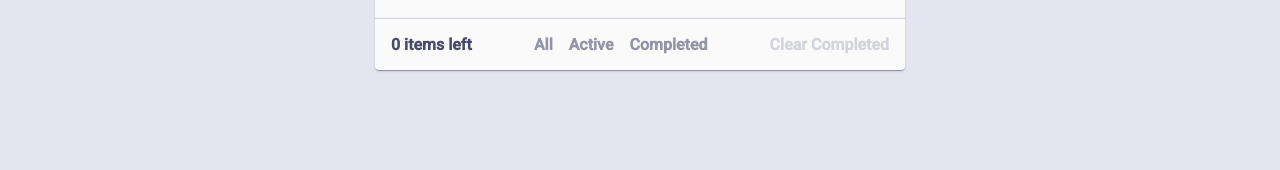
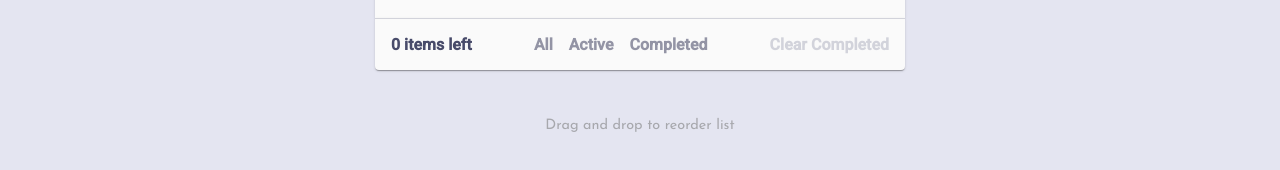
Before and after one commit to Open-Bootcamp/to-do-angular, an Angular app: page / in a window 1280 px wide. Shown: the part 634-804 px from the top of the page. Built offline with nearby package versions, Linux system fonts and the light colour scheme.

Commit message:
Footer Done

```diff
--- a/src/app/app.component.html
+++ b/src/app/app.component.html
@@ -1,2 +1,3 @@
 <app-header></app-header>
 <app-list></app-list>
+<app-footer></app-footer>
--- /dev/null
+++ b/src/app/components/footer/footer.component.css
@@ -0,0 +1,6 @@
+footer {
+  color: #a7a8ad;
+  padding: 3rem 0;
+  text-align: center;
+  font-size: 0.9rem;
+}
--- /dev/null
+++ b/src/app/components/footer/footer.component.html
@@ -0,0 +1,5 @@
+<footer>
+  <div className="footer__copyright">
+    <p>Drag and drop to reorder list</p>
+  </div>
+</footer>
--- /dev/null
+++ b/src/app/components/footer/footer.component.ts
@@ -0,0 +1,15 @@
+import { Component, OnInit } from '@angular/core';
+
+@Component({
+  selector: 'app-footer',
+  templateUrl: './footer.component.html',
+  styleUrls: ['./footer.component.css']
+})
+export class FooterComponent implements OnInit {
+
+  constructor() { }
+
+  ngOnInit(): void {
+  }
+
+}
```
Also changed, not shown: src/app/components/components.module.ts (+9 -1 lines), 1 other file (tests, documents, lock files or other folders).
